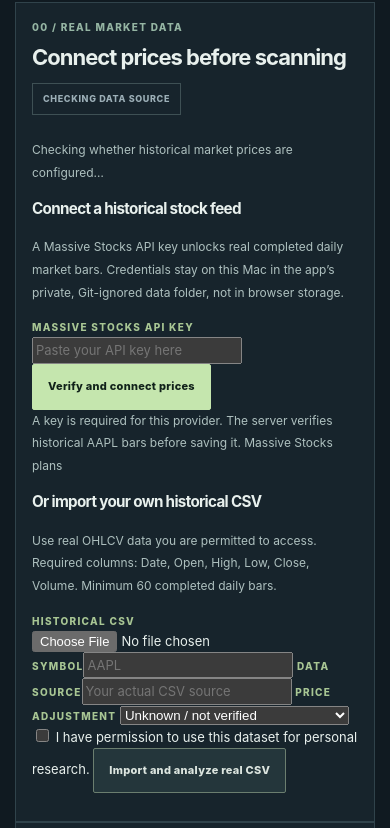
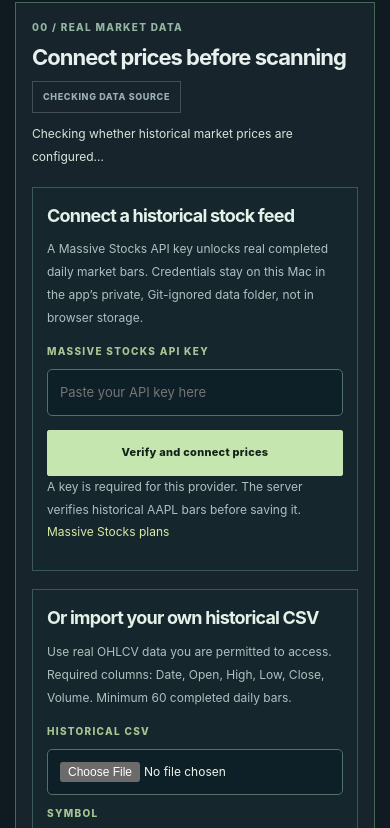
Before and after one commit to ajlacabe23-2426/Project-9--Swing-Bot, a website with bundled scripts: page public/workstation.html in a window 390 px wide. Shown: the part 680-1508 px from the top of the page. Built offline with nearby package versions, Linux system fonts and the light colour scheme; no server answers.

Commit message:
style(p9): responsive source-connection forms and clear first-run state

```diff
--- a/public/styles.css
+++ b/public/styles.css
@@ -25,3 +25,24 @@
 .map-detail{border-top:1px solid #345159;padding:16px 0 0;min-height:140px}.map-detail h3{font-size:17px;margin:0 0 8px}
 .map-detail p{color:#b4c6c3;line-height:1.6;margin:0 0 10px}.map-detail code{color:#e1c98b;overflow-wrap:anywhere;font-size:12px}
 #reference-view{max-width:100%;background:#14323a;color:#e5eddf;border:1px solid #42616a;border-radius:6px;padding:10px;margin-top:8px}
+
+
+/* First-run genuine market data connection: clear, responsive, and accessible. */
+.connection-panel{margin-bottom:18px;border-color:#49665b}
+.connection-panel .panel-head{margin-bottom:10px}
+.provider-grid{display:grid;grid-template-columns:repeat(2,minmax(0,1fr));gap:18px;margin-top:18px}
+.provider-method{padding:20px;background:#15272d;border:1px solid #3c5759;min-width:0}
+.provider-method h3{font-size:18px;color:#e4f1e8;margin:0 0 8px}
+.provider-method form{display:flex;flex-direction:column;align-items:stretch;gap:10px;margin-top:14px}
+.provider-method input:not([type=checkbox]),.provider-method select{width:100%;max-width:100%;border:1px solid #52716c;background:#0e2027;color:#eef4ec;border-radius:5px;padding:12px;font:inherit;min-width:0}
+.provider-method input[type=file]{font-size:12px}
+.provider-method form .button{align-self:start;margin-top:4px}
+.provider-method a{color:#d9e9a8}
+.provider-method .data-confirm{display:flex;align-items:start;gap:10px;color:#c3d3cb;font-size:12px;line-height:1.6}
+.provider-method .data-confirm input{margin-top:3px;flex-shrink:0}
+#market-action-status{color:#d9e8ae;min-height:1.7em;margin-top:16px;font-weight:600}
+#market-connection-status{color:#d6e8dc}
+#market-connection-badge{white-space:nowrap}
+.provider-method :focus-visible{outline:2px solid #e4cf93;outline-offset:3px}
+@media(max-width:960px){.provider-grid{grid-template-columns:1fr}}
+@media(max-width:750px){.provider-method{padding:14px}.provider-method form .button{width:100%}.connection-panel .panel-head{gap:10px}}
```
